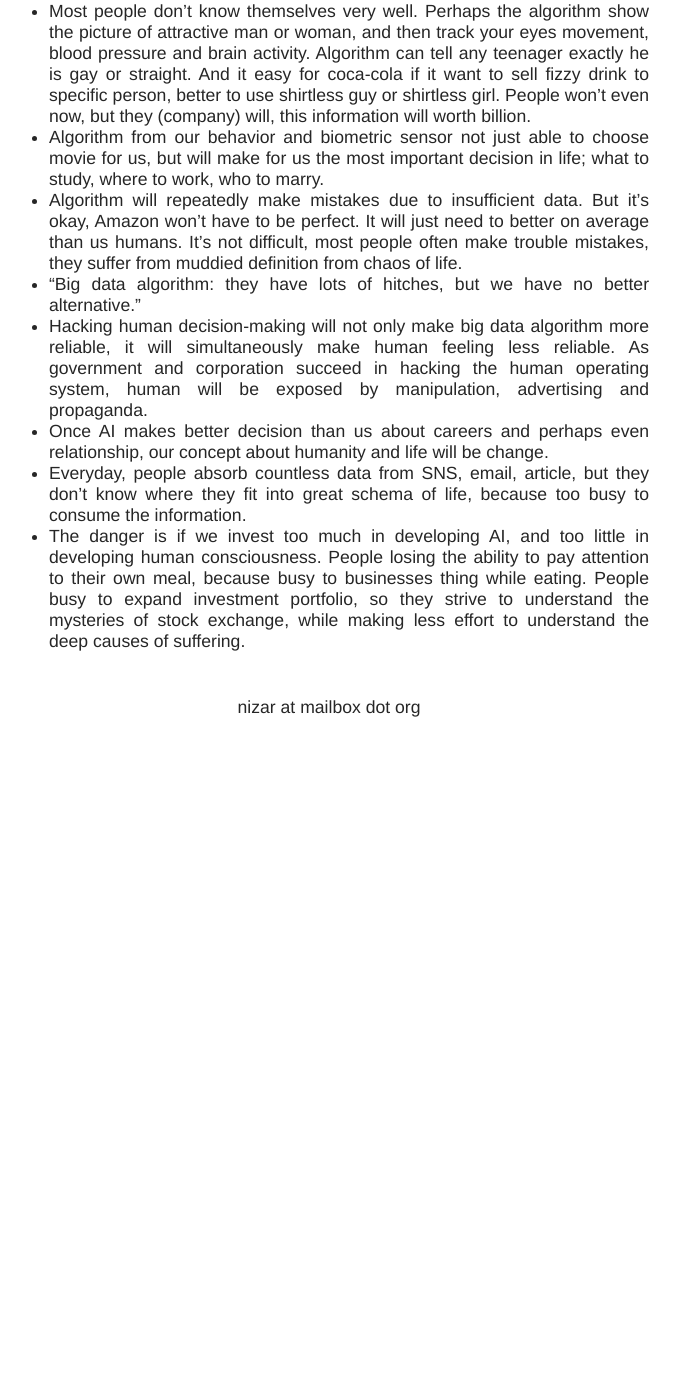
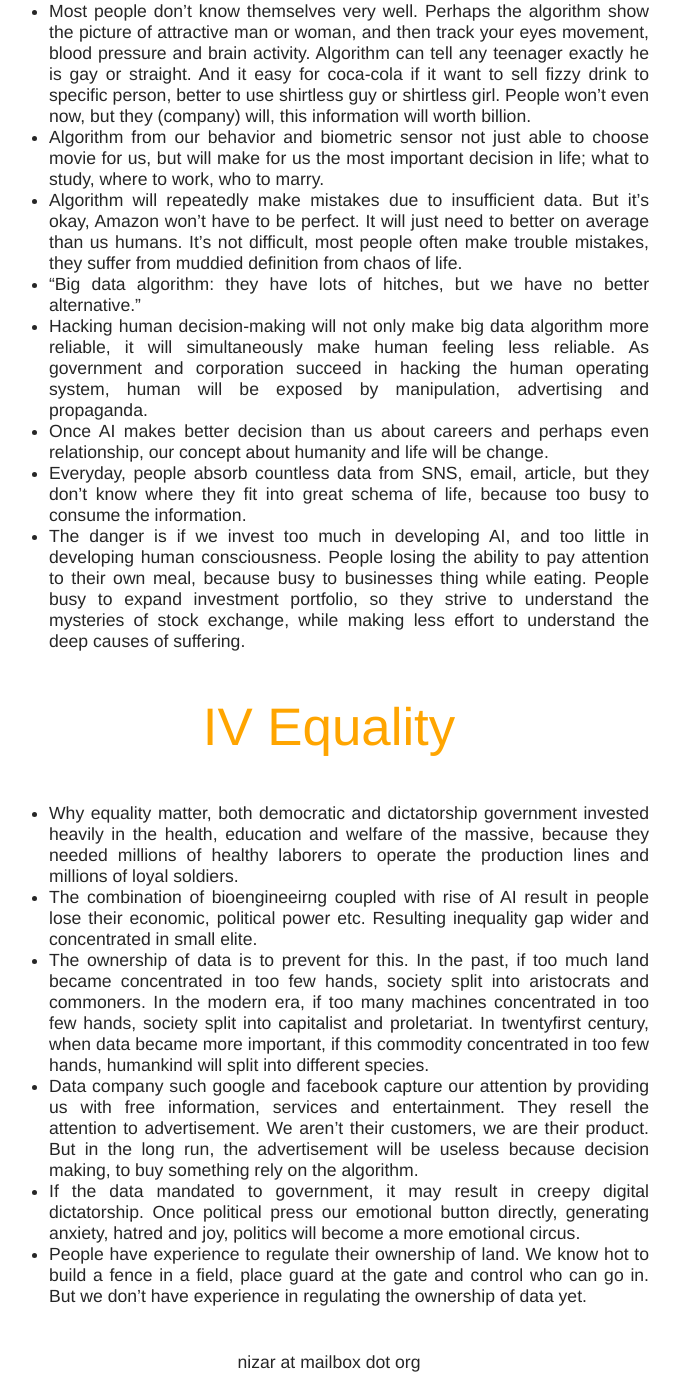
Before and after one commit to kuturana/kuturana.github.io, a Jekyll site: the page built from note/21lessons_review.md, in a window 1280 px wide and 1400 px high, scrolled down 2021 px. Shown: the whole window, without its empty margins (311-991 px from the left). Built offline with Jekyll 4.4.1, drawn with Linux system fonts in a browser that asks for light colours; our own code applies the rules of GitHub Pages for plain Markdown files; before the commit the page ends 2766 px from its top, so only the background shows below that; some of the changed text lies outside the part shown.

Commit message:
chapter iv

```diff
--- a/note/21lessons_review.md
+++ b/note/21lessons_review.md
@@ -28,3 +28,11 @@
 - Once AI makes better decision than us about careers and perhaps even relationship, our concept about humanity and life will be change.
 - Everyday, people absorb countless data from SNS, email, article, but they don't know where they fit into great schema of life, because too busy to consume the information.
 - The danger is if we invest too much in developing AI, and too little in developing human consciousness. People losing the ability to pay attention to their own meal, because busy to businesses thing while eating. People busy to expand investment portfolio, so they strive to understand the mysteries of stock exchange, while making less effort to understand the deep causes of suffering.
+
+# IV Equality
+- Why equality matter, both democratic and dictatorship government invested heavily in the health, education and welfare of the massive, because they needed millions of healthy laborers to operate the production lines and millions of loyal soldiers.
+- The combination of bioengineeirng coupled with rise of AI result in people lose their economic, political power etc. Resulting inequality gap wider and concentrated in small elite.
+- The ownership of data is to prevent for this. In the past, if too much land became concentrated in too few hands, society split into aristocrats and commoners. In the modern era, if too many machines concentrated in too few hands, society split into capitalist and proletariat. In twentyfirst century, when data became more important, if this commodity concentrated in too few hands, humankind will split into different species.
+- Data company such google and facebook capture our attention by providing us with free information, services and entertainment. They resell the attention to advertisement. We aren't their customers, we are their product. But in the long run, the advertisement will be useless because decision making, to buy something rely on the algorithm.
+- If the data mandated to government, it may result in creepy digital dictatorship. Once political press our emotional button directly, generating anxiety, hatred and joy, politics will become a more emotional circus.
+- People have experience to regulate their ownership of land. We know hot to build a fence in a field, place guard at the gate and control who can go in. But we don't have experience in regulating the ownership of data yet.
```
Also changed, not shown: other parts of note/21lessons_review.md (+1 -1 lines).
